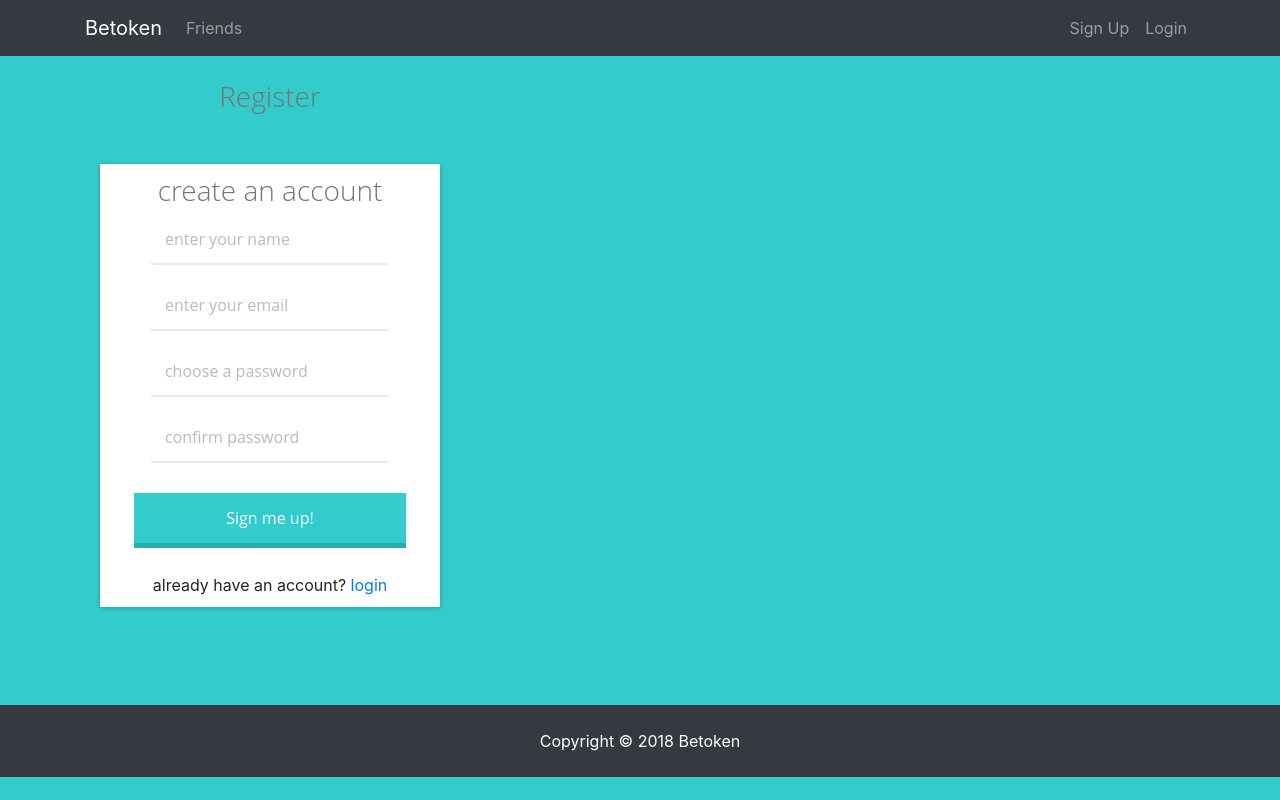
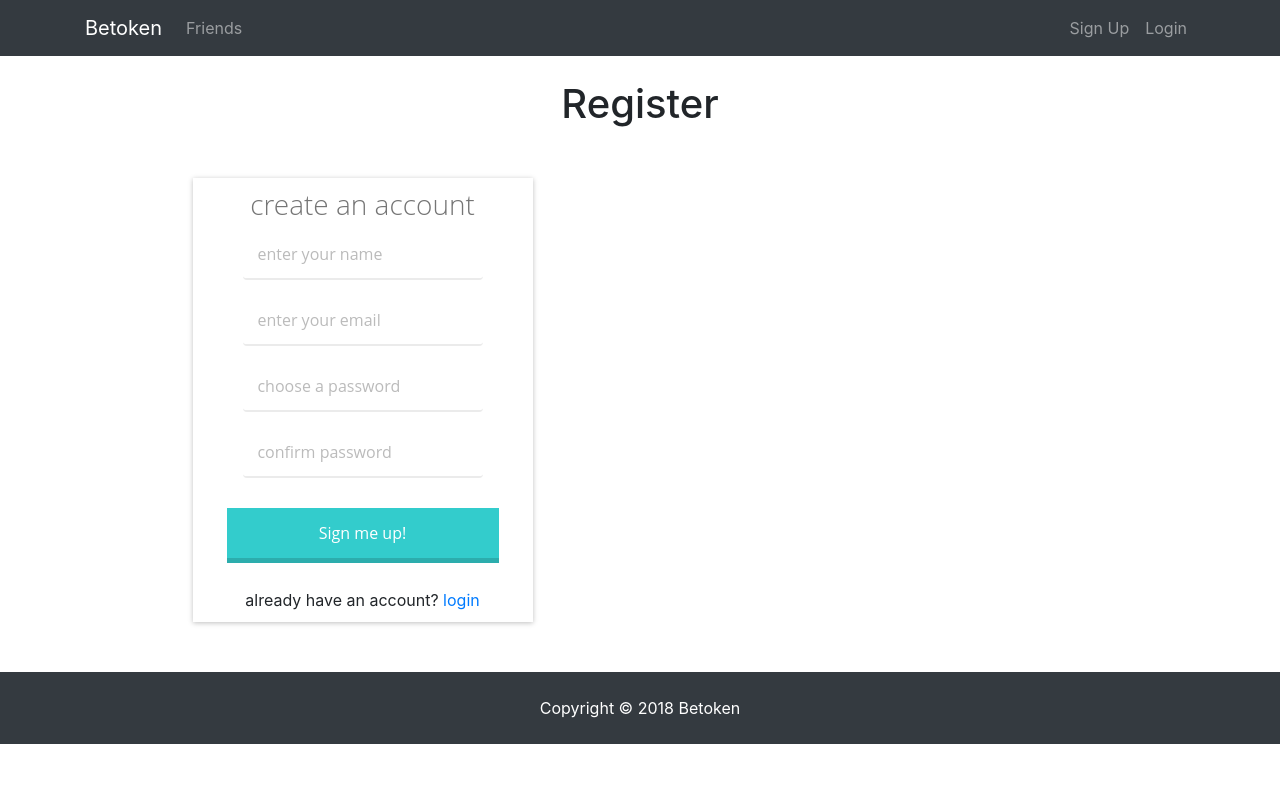
Before and after one commit to Betoken-Blockchain/Betoken, a React (Create React App) app in the folder client/: page /register in a window 1280 px wide. Built offline with nearby package versions, Linux system fonts and the light colour scheme.

Commit message:
Update #logbox css, dashboard

```diff
--- a/client/src/components/auth/Auth.css
+++ b/client/src/components/auth/Auth.css
@@ -1,21 +1,3 @@
-::selection {
-  background-color: #b5e2e7;
-}
-
-::-moz-selection {
-  background-color: #8ac7d8;
-}
-
-body {
-  background: #3cc;
-}
-
-.container {
-  display: -webkit-flex;
-  display: flex;
-  height: 100%;
-}
-
 #logbox {
   padding: 10px;
   margin: 50px auto;
@@ -26,14 +8,14 @@ body {
   box-shadow: 0 1px 5px rgba(0, 0, 0, 0.25);
 }
 
-h1 {
+#logbox h1 {
   text-align: center;
   font-size: 175%;
   color: #757575;
   font-weight: 300;
 }
 
-h1,
+#logbox h1,
 input {
   font-family: 'Open Sans', Helvetica, sans-serif;
 }
--- a/client/src/components/dashboard/Dashboard.js
+++ b/client/src/components/dashboard/Dashboard.js
@@ -26,7 +26,7 @@ class Dashboard extends Component {
         // User is logged in but has no prifle
         dashboardContent = (
           <div>
-            <p className="lead text-muted">Welcom {user.name}</p>
+            <p className="lead text-muted">Welcome {user.name}</p>
             <p>You have not yet set up a profile, please add some info</p>
             <Link to="/create-profile" className="btn btn-lg btn-info">
               Create Profile
```
